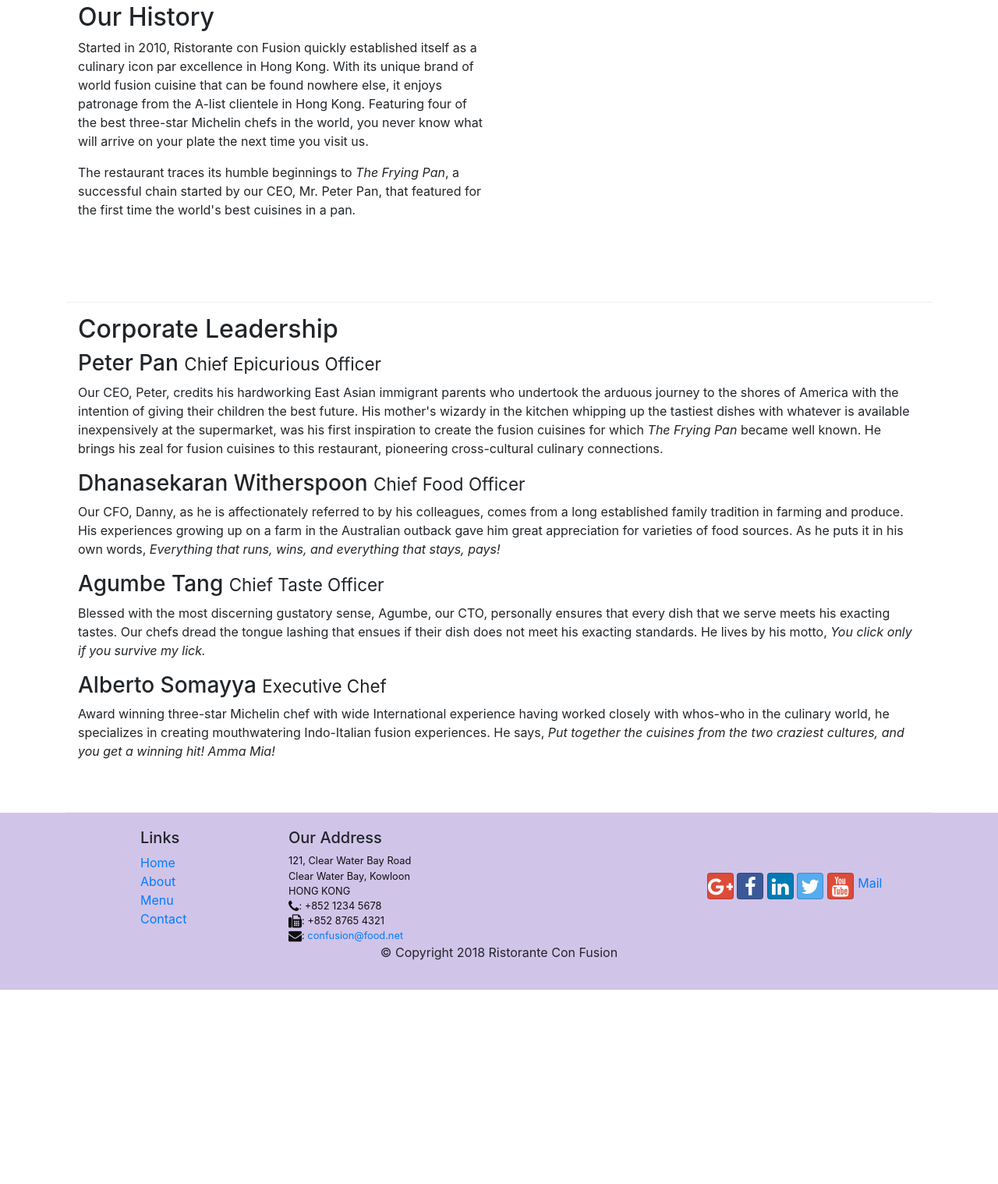
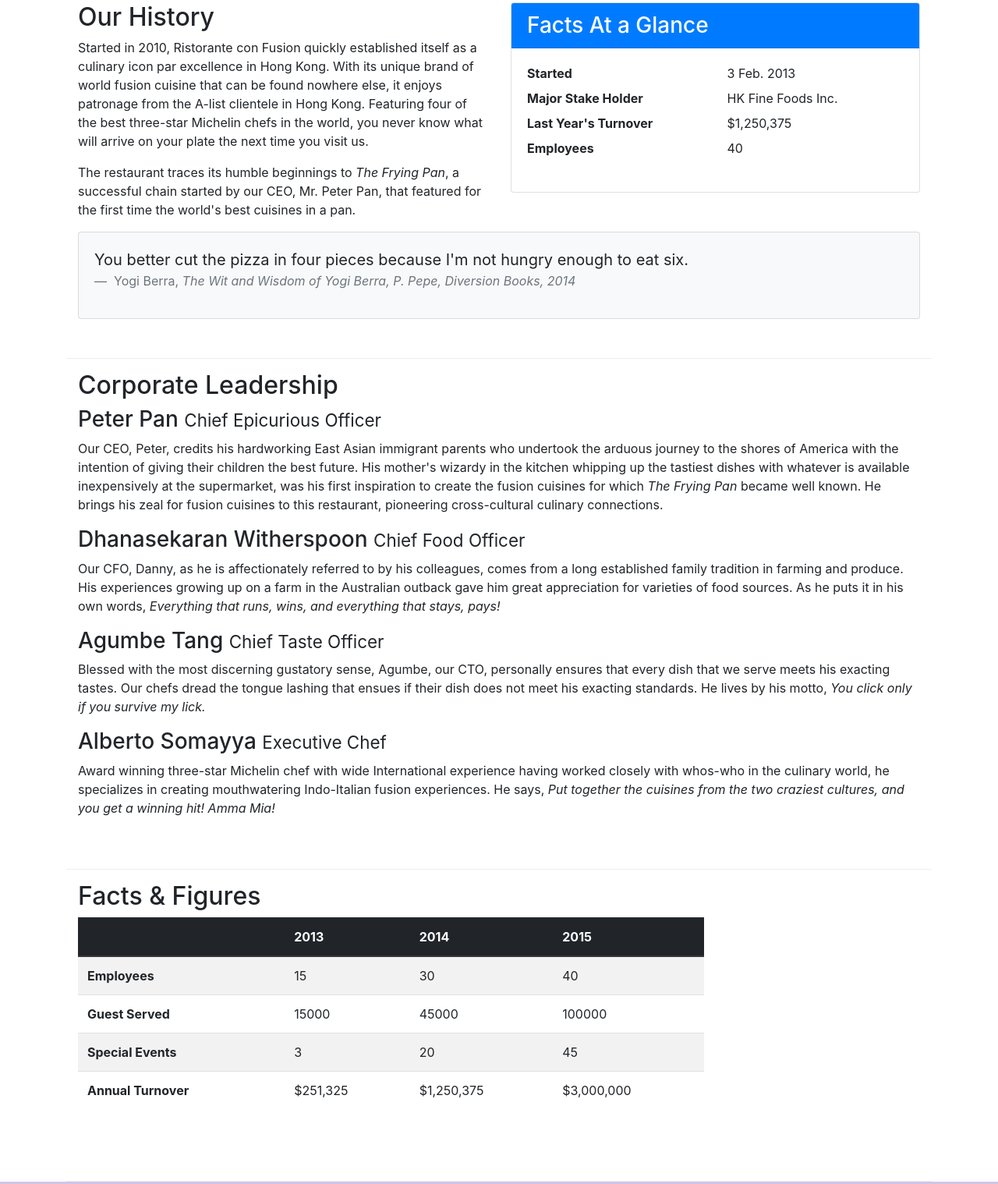
Before and after one commit to masucci/Bootstrap, a website: page aboutus.html in a window 1280 px wide. Shown: the part 477-1995 px from the top of the page at 78% size. Before the commit the page ends 1746 px from the top, so only its background shows below. Drawn offline with nearby package versions, Linux system fonts and the light colour scheme.

Commit message:
Images, Media and Tables

```diff
--- a/aboutus.html
+++ b/aboutus.html
@@ -24,7 +24,7 @@
             <button class="navbar-toggler" type="button" data-toggle="collapse" data-target="#Navbar">
                 <span class="navbar-toggler-icon"></span>
             </button>
-            <a class="navbar-brand mr-auto" href="/index.html">Ristorante Con Fusion</a>
+            <a class="navbar-brand" href="/index.html"><img src="img/logo.png" height="30" width="41"></a>
             <div class="collapse navbar-collapse" id="Navbar">
                 <ul class="navbar-nav mr-auto">
                     <li class="nav-item"><a class="nav-link" href="/index.html"><span class="fa fa-home fa-lg"></span> Home</a></li>
@@ -43,7 +43,8 @@
                     <h1>Ristorante con Fusion</h1>
                     <p>We take inspiration from the World's best cuisines, and create a unique fusion experience. Our lipsmacking creations will tickle your culinary senses!</p>
                 </div>
-                <div class="col-12 col-sm">
+                <div class="col-12 col-sm align-self-center">
+                    <img src="img/logo.png" class="img-fluid" alt="">
                 </div>
             </div>
         </div>
@@ -67,7 +68,36 @@
                 <p>Started in 2010, Ristorante con Fusion quickly established itself as a culinary icon par excellence in Hong Kong. With its unique brand of world fusion cuisine that can be found nowhere else, it enjoys patronage from the A-list clientele in Hong Kong.  Featuring four of the best three-star Michelin chefs in the world, you never know what will arrive on your plate the next time you visit us.</p>
                 <p>The restaurant traces its humble beginnings to <em>The Frying Pan</em>, a successful chain started by our CEO, Mr. Peter Pan, that featured for the first time the world's best cuisines in a pan.</p>
             </div>
-            <div class="col-12 col-sm-6">
+            <div class="col-sm">
+                <div class="card">
+                    <h3 class="card-header bg-primary text-white">Facts At a Glance</h3>
+                    <div class="card-body">
+                        <dl class="row">
+                            <dt class="col-6">Started</dt>
+                            <dd class="col-6">3 Feb. 2013</dd>
+                            <dt class="col-6">Major Stake Holder</dt>
+                            <dd class="col-6">HK Fine Foods Inc.</dd>
+                            <dt class="col-6">Last Year's Turnover</dt>
+                            <dd class="col-6">$1,250,375</dd>
+                            <dt class="col-6">Employees</dt>
+                            <dd class="col-6">40</dd>
+                        </dl>
+                    </div>
+                </div>
+            </div>
+            <div class="col-12">
+                <div class="card card-body bg-light">
+                    <blockquote class="blockquote">
+                        <p class="mb-0">You better cut the pizza in four pieces
+                            because I'm not hungry enough to eat six.
+                        </p>
+                        <footer class="blockquote-footer">
+                            Yogi Berra, <cite title="Source Title">The Wit and Wisdom of
+                                Yogi Berra, P. Pepe, Diversion Books, 2014
+                            </cite>
+                        </footer>
+                    </blockquote>
+                </div>
             </div>
         </div>
 
@@ -83,6 +113,52 @@
                 <p class="d-none d-sm-block">Blessed with the most discerning gustatory sense, Agumbe, our CTO, personally ensures that every dish that we serve meets his exacting tastes. Our chefs dread the tongue lashing that ensues if their dish does not meet his exacting standards. He lives by his motto, <em>You click only if you survive my lick.</em></p>
                 <h3>Alberto Somayya <small>Executive Chef</small></h3>
                 <p class="d-none d-sm-block">Award winning three-star Michelin chef with wide International experience having worked closely with whos-who in the culinary world, he specializes in creating mouthwatering Indo-Italian fusion experiences. He says, <em>Put together the cuisines from the two craziest cultures, and you get a winning hit! Amma Mia!</em></p>
+            </div>
+       </div>
+       <div class="row - row-content">
+            <div class="col-12 col-sm-9">
+                <h2>Facts &amp; Figures</h2>
+                <div class="table-responsive">
+                    <table class="table table-striped">
+                        <thead class="thead-dark">
+                            <tr>
+                                <th>&nbsp;</th>
+                                <th>2013</th>
+                                <th>2014</th>
+                                <th>2015</th>
+                            </tr>
+                        </thead>
+                        <tbody>
+                            <tr>
+                                <th>Employees</th>
+                                <td>15</td>
+                                <td>30</td>
+                                <td>40</td>
+                            </tr>
+                            <tr>
+                                <th>Guest Served</th>
+                                <td>15000</td>
+                                <td>45000</td>
+                                <td>100000</td>
+                            </tr>
+                            <tr>
+                                <th>Special Events</th>
+                                <td>3</td>
+                                <td>20</td>
+                                <td>45</td>
+                            </tr>
+                            <tr>
+                                <th>Annual Turnover</th>
+                                <td>$251,325</td>
+                                <td>$1,250,375</td>
+                                <td>$3,000,000</td>
+                            </tr>
+                        </tbody>
+                    </table>
+                </div>
+            </div>
+            <div class="col-12 col-sm-3">
+
             </div>
        </div>
 
```
Also changed, not shown: contactus.html (+7 -6 lines), index.html (+19 -7 lines), img/alberto.png (added), img/buffet.png (added), img/logo.png (added), img/uthappizza.png (added), 2 other files.
